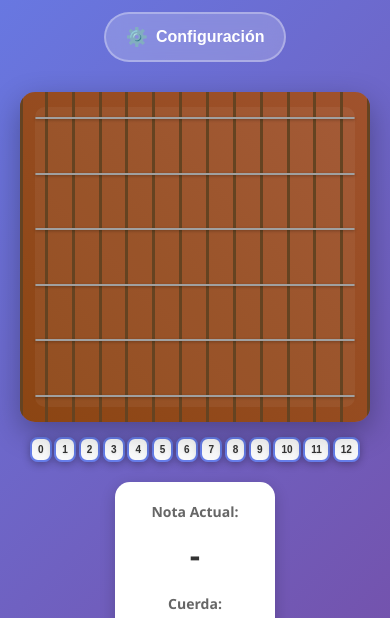
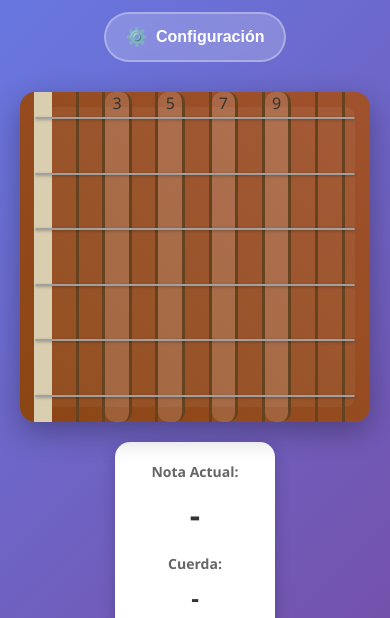
Before and after one commit to luistrigo/guitar-notes, a plain HTML site: page index.html in a window 390 px wide. Shown: the part 174-792 px from the top of the page. Drawn offline with Linux system fonts and the light colour scheme.

Commit message:
Eliminar funcionalidad de mostrar números de traste: se han eliminado elementos HTML, traducciones y lógica asociada en el código para simplificar la interfaz del juego. Se han realizado ajustes en los estilos para mejorar la visualización del mástil de guitarra.

```diff
--- a/index.html
+++ b/index.html
@@ -40,10 +40,9 @@
                     <div class="frets">
                         <!-- Los trastes se generarán dinámicamente -->
                     </div>
-                    <div class="fretboard" id="fretboard"></div>
-                </div>
-                <div class="fret-numbers" id="fret-numbers"></div>
+                                    <div class="fretboard" id="fretboard"></div>
             </div>
+        </div>
 
             <!-- Nota flotante para el juego -->
             <div id="floating-note" class="floating-note hidden">
@@ -138,13 +137,6 @@
                         <option value="english">C D E F</option>
                     </select>
                 </div>
-                <div class="setting-group">
-                    <label for="show-fret-numbers">Mostrar números de traste:</label>
-                    <label class="switch">
-                        <input type="checkbox" id="show-fret-numbers" checked>
-                        <span class="slider"></span>
-                    </label>
-                </div>
             </div>
             <div class="modal-footer">
                 <button id="save-settings" class="save-btn">Guardar</button>
--- a/script.js
+++ b/script.js
@@ -12,7 +12,7 @@ const translations = {
         instructions: "Haz clic en cualquier posición del mástil para ver la nota correspondiente",
         language: "Idioma",
         notation: "Notación",
-        showFretNumbers: "Mostrar números de traste",
+
         spanishNotation: "DO RE MI FA",
         englishNotation: "C D E F",
         save: "Guardar",
@@ -43,7 +43,7 @@ const translations = {
         instructions: "Click on any position on the fretboard to see the corresponding note",
         language: "Language",
         notation: "Notation",
-        showFretNumbers: "Show fret numbers",
+
         spanishNotation: "DO RE MI FA",
         englishNotation: "C D E F",
         save: "Save",
@@ -79,7 +79,7 @@ const noteConfig = {
 // Variables globales
 let currentLanguage = 'es';
 let currentNotation = 'spanish';
-let showFretNumbers = true;
+
 let showAllNotes = false;
 let currentNote = null;
 let currentString = null;
@@ -111,14 +111,14 @@ const elements = {
     modalTitle: document.getElementById('modal-title'),
     modalLanguage: document.getElementById('modal-language'),
     modalNotation: document.getElementById('modal-notation'),
-    showFretNumbers: document.getElementById('show-fret-numbers'),
+
     saveSettings: document.getElementById('save-settings'),
     cancelSettings: document.getElementById('cancel-settings'),
     closeModal: document.getElementById('close-modal'),
     guitarNeck: document.querySelector('.guitar-neck'),
     frets: document.querySelector('.frets'),
     fretboard: document.querySelector('.fretboard'),
-    fretNumbers: document.querySelector('.fret-numbers'),
+
     // Elementos del juego
     gameInterface: document.getElementById('game-interface'),
     gameResults: document.getElementById('game-results'),
@@ -145,7 +145,7 @@ document.addEventListener('DOMContentLoaded', function() {
 
 function initializeApp() {
     generateFrets();
-    generateFretNumbers();
+
     generateFretboard();
     updateLanguage();
 
@@ -190,20 +190,21 @@ function generateFrets() {
     elements.frets.innerHTML = '';
     for (let i = 0; i <= 12; i++) {
         const fret = document.createElement('div');
-        fret.className = 'fret';
+        if (i === 0) {
+            fret.className = 'fret first-fret';
+        } else if (i === 12) {
+            fret.className = 'fret last-fret';
+        } else if (i==3 || i === 5 || i === 7 || i === 9) {
+            fret.className = 'fret middle-fret';
+            fret.innerHTML = `<div>${i}</div>`;
+        }else{
+            fret.className = 'fret';
+        }
         elements.frets.appendChild(fret);
     }
 }
 
-function generateFretNumbers() {
-    elements.fretNumbers.innerHTML = '';
-    for (let i = 0; i <= 12; i++) {
-        const fretNumber = document.createElement('div');
-        fretNumber.className = `fret-number ${showFretNumbers ? '' : 'hidden'}`;
-        fretNumber.textContent = i;
-        elements.fretNumbers.appendChild(fretNumber);
-    }
-}
+
 
 function generateFretboard() {
     elements.fretboard.innerHTML = '';
@@ -335,7 +336,7 @@ function updateLanguage() {
     const modalLabels = document.querySelectorAll('.setting-group label');
     if (modalLabels[0]) modalLabels[0].textContent = t.language + ':';
     if (modalLabels[1]) modalLabels[1].textContent = t.notation + ':';
-    if (modalLabels[2]) modalLabels[2].textContent = t.showFretNumbers + ':';
+
 
     // Actualizar botones
     elements.saveSettings.textContent = t.save;
@@ -399,7 +400,7 @@ function openSettingsModal() {
     // Cargar configuración actual en la modal
     elements.modalLanguage.value = currentLanguage;
     elements.modalNotation.value = currentNotation;
-    elements.showFretNumbers.checked = showFretNumbers;
+
 
     elements.modal.style.display = 'block';
     document.body.style.overflow = 'hidden';
@@ -413,7 +414,7 @@ function closeSettingsModal() {
 function saveSettings() {
     const newLanguage = elements.modalLanguage.value;
     const newNotation = elements.modalNotation.value;
-    const newShowFretNumbers = elements.showFretNumbers.checked;
+
 
     // Aplicar cambios
     if (newLanguage !== currentLanguage) {
@@ -426,24 +427,12 @@ function saveSettings() {
         generateFretboard();
     }
 
-    if (newShowFretNumbers !== showFretNumbers) {
-        showFretNumbers = newShowFretNumbers;
-        updateFretNumbers();
-    }
+
 
     closeSettingsModal();
 }
 
-function updateFretNumbers() {
-    const fretNumbers = document.querySelectorAll('.fret-number');
-    fretNumbers.forEach(number => {
-        if (showFretNumbers) {
-            number.classList.remove('hidden');
-        } else {
-            number.classList.add('hidden');
-        }
-    });
-}
+
 
 function toggleShowAllNotes() {
     showAllNotes = !showAllNotes;
--- a/styles.css
+++ b/styles.css
@@ -596,50 +596,23 @@ main {
     position: relative;
 }
 
-.fret:first-child {
-    border-left: 3px solid #654321;
+.fret.last-fret {
+    border-right: none;
+}
+.fret.middle-fret {
+    background-color: #ffffff23;
+    border-radius: 10px;
+    display: flex;
+    align-items: center;
+    flex-direction: column;
+    gap: 10px;
 }
 
-.fret-numbers {
-    display: flex;
-    justify-content: space-between;
-    width: 100%;
-    max-width: 800px;
-    padding: 0 20px;
+.fret:first-child {
+    border-right:18px solid #d9ceb0;
 }
 
-.fret-number {
-    background: rgba(255,255,255,0.98);
-    color: #333;
-    font-weight: bold;
-    font-size: 14px;
-    padding: 8px 12px;
-    border-radius: 8px;
-    box-shadow: 0 2px 8px rgba(0,0,0,0.3);
-    border: 2px solid rgba(0,0,0,0.1);
-    min-width: 25px;
-    text-align: center;
-    font-family: 'Arial', sans-serif;
-    transition: all 0.2s ease;
-}
 
-.fret-number:hover {
-    transform: translateY(-2px);
-    box-shadow: 0 4px 12px rgba(0,0,0,0.4);
-}
-
-.fret-number.hidden {
-    display: none;
-}
-
-/* Mejorar visibilidad de los números de traste */
-.fret-number {
-    background: linear-gradient(135deg, #ffffff 0%, #f8f9fa 100%) !important;
-    border: 2px solid #667eea !important;
-    color: #333 !important;
-    font-weight: 700 !important;
-    text-shadow: 0 1px 2px rgba(0,0,0,0.1);
-}
 
 .fretboard {
     position: absolute;
@@ -750,17 +723,7 @@ main {
         height: 2px;
     }
 
-    .fret-numbers {
-        max-width: 100%;
-        padding: 0 15px;
-        margin: 0;
-    }
 
-    .fret-number {
-        font-size: 12px;
-        padding: 6px 8px;
-        min-width: 20px;
-    }
 
     .controls {
         flex-direction: column;
@@ -816,16 +779,7 @@ main {
         height: 1px;
     }
 
-    .fret-numbers {
-        padding: 0 10px;
-        margin: 0;
-    }
 
-    .fret-number {
-        font-size: 10px;
-        padding: 5px 6px;
-        min-width: 16px;
-    }
 
     .note-position {
         font-size: 8px;
```
